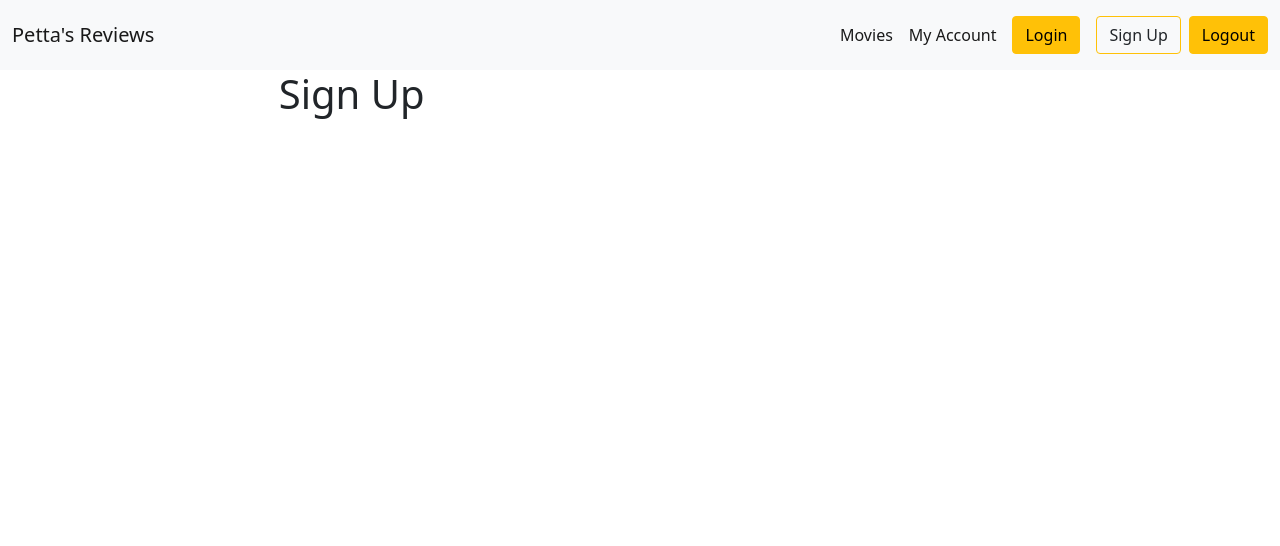
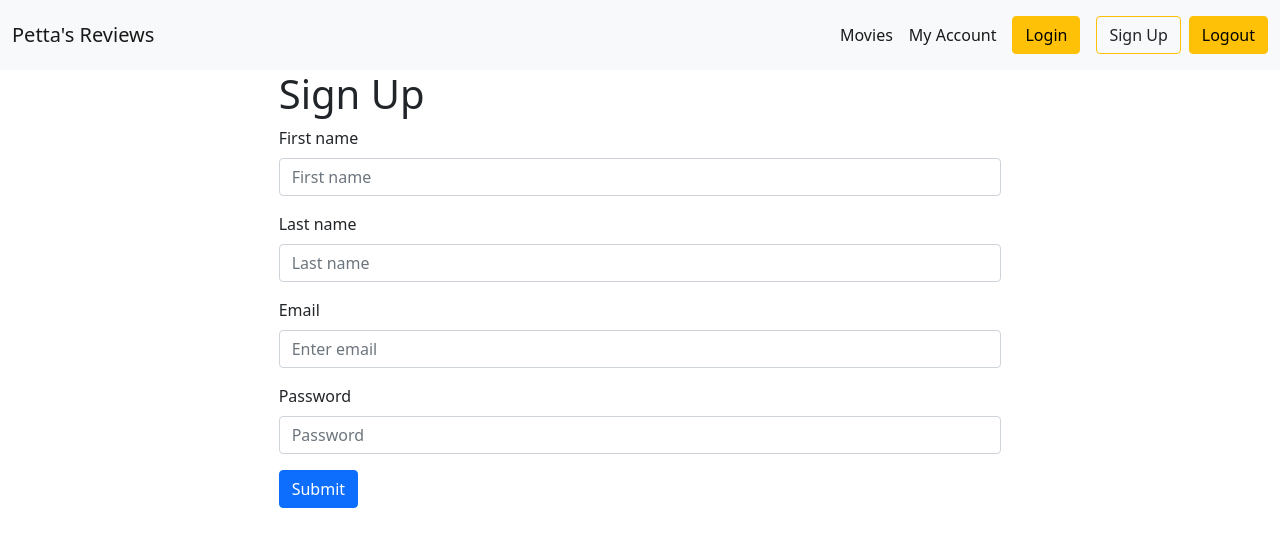
Before and after one commit to ecpetta/cis-410-fa21-petta-vue, a Vue app: page /signup in a window 1280 px wide. Shown: the top 546 px of the page. Built offline with nearby package versions, Linux system fonts and the light colour scheme.

Commit message:
13.2 12/7 axios, signup

```diff
--- a/package.json
+++ b/package.json
@@ -8,6 +8,7 @@
     "lint": "vue-cli-service lint"
   },
   "dependencies": {
+    "axios": "^0.24.0",
     "core-js": "^3.6.5",
     "vue": "^3.0.0",
     "vue-router": "^4.0.12"
--- a/src/components/Login.vue
+++ b/src/components/Login.vue
@@ -1,6 +1,10 @@
 <template>
   <div>
       <h1>Login</h1>
+      <div v-if="this.$route.query.signupsuccess"
+      class="alert alert-success">
+        Thanks for signing up, please log in now
+        </div>
       </div>
 </template>
 
--- a/src/components/Signup.vue
+++ b/src/components/Signup.vue
@@ -1,15 +1,97 @@
 <template>
   <div>
       <h1>Sign Up</h1>
+      <form @submit.prevent="onSubmit">
+        <div class="mb-3">
+          <label for="fname-input" class="form-label">First name</label>
+          <input
+          type="text"
+          class="form-control"
+          id="fname-input"
+          required=""
+          placeholder="First name"
+          v-model="nameFirst">
+          </div>
+
+          <div class="mb-3">
+            <label for="lname-input" class="form-label">Last name</label>
+            <input
+            type="text"
+            class="form-control"
+            id="lname-input"
+            required=""
+            placeholder="Last name"
+            v-model="nameLast">
+            </div>
+
+            <div class="mb-3">
+              <label for="email-input" class="form-label">Email</label>
+              <input
+              type="email"
+              class="form-control"
+              id="email-input"
+              required=""
+              placeholder="Enter email"
+              v-model="email">
+              <small v-if="dupEmail" class="text-danger">Please chose a different email</small>
+              </div>
+
+              <div class="mb-3">
+                <label for="password-input" class="form-label">Password</label>
+                <input
+                type="password"
+                class="form-control"
+                id="password-input"
+                placeholder="Password"
+                required=""
+                v-model="password">
+                </div>
+
+                <button type="submit" class="btn btn-primary">Submit</button>
+                <p id="error-signup" class="text-danger"> {{ errorMessage }}</p>
+
+                </form>
       </div>
 </template>
 
 <script>
+import axios from "axios";
+
 export default {
-
+  data(){
+    return {
+      nameFirst:"",
+      nameLast: "",
+      email:"",
+      password:"",
+      errorMessage:"",
+      dupEmail: false,
+    }
+  },
+  methods: {
+    onSubmit() {
+      // console.log("form submitted");
+      const myFormData={
+        nameFirst: this.nameFirst,
+        nameLast: this.nameLast,
+        email: this.email,
+        password: this.password
+      };
+      // console.log(myFormData);
+      axios.post("/customers", myFormData).then(
+      (myResponse)=>{
+        console.log("the reponse", myResponse);
+        this.$router.replace("/login?signupsuccess=true");
+      }).catch((myError)=>{
+        if (myError.response.status === 409) {
+          this.dupEmail = true;
+        } else {
+          this.errorMessage = "Cannot sign you up, please try again later";
+        }
+      });
+    },
+  }
 }
 </script>
 
-<style>
-
-</style>
+<style></style>
--- a/src/main.js
+++ b/src/main.js
@@ -1,8 +1,11 @@
 import { createApp } from 'vue'
 import App from './App.vue'
+import axios from "axios";
 
 import myRouter from "./routes.js";
 
+axios.defaults.baseURL = "https://cis410-store-api.azurewebsites.net";
+
 const myApp = createApp(App)
 myApp.use(myRouter);
-myApp.mount('#app');
+myApp.mount("#app");
```
Also changed, not shown: 1 other file (tests, documents, lock files or other folders).
